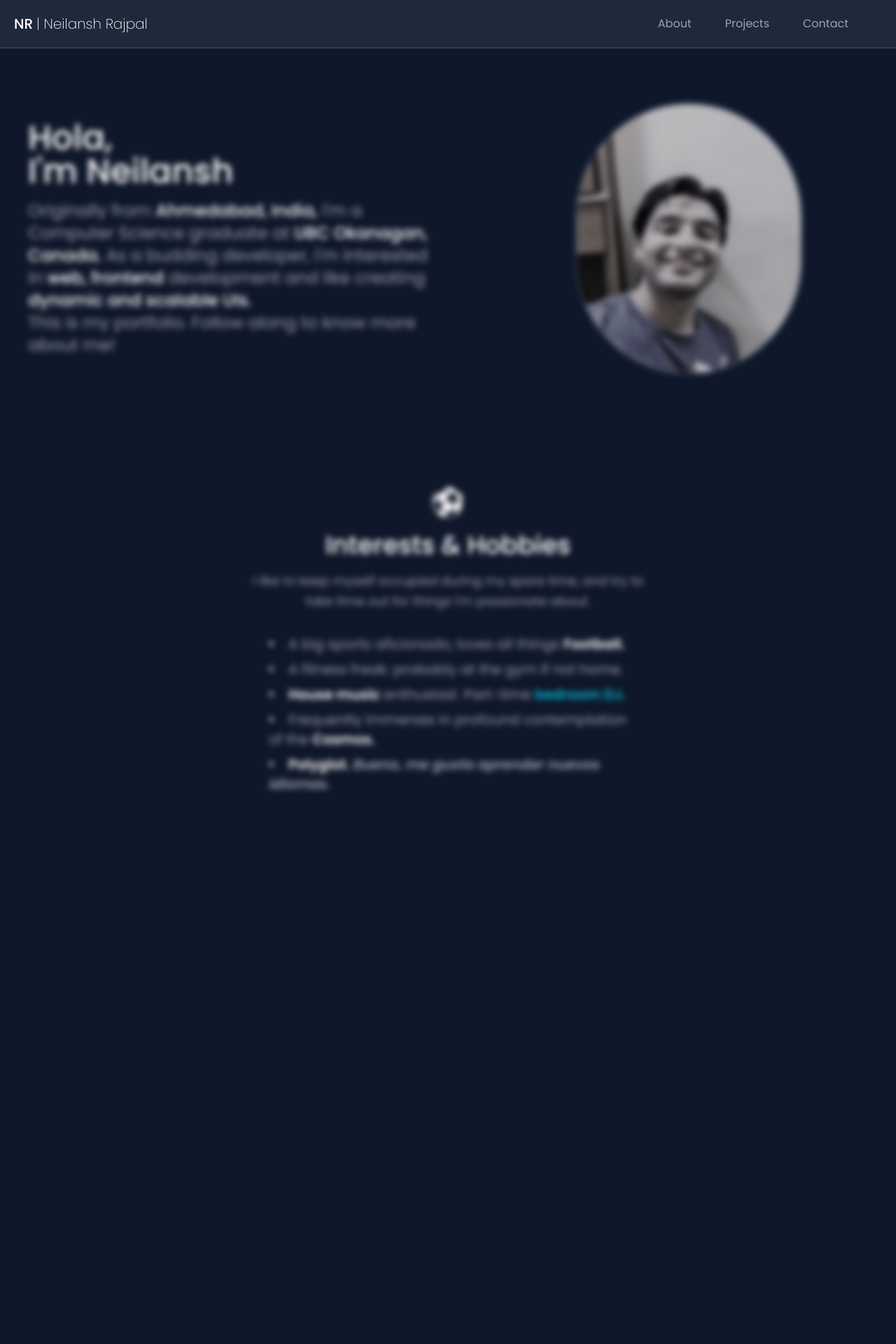
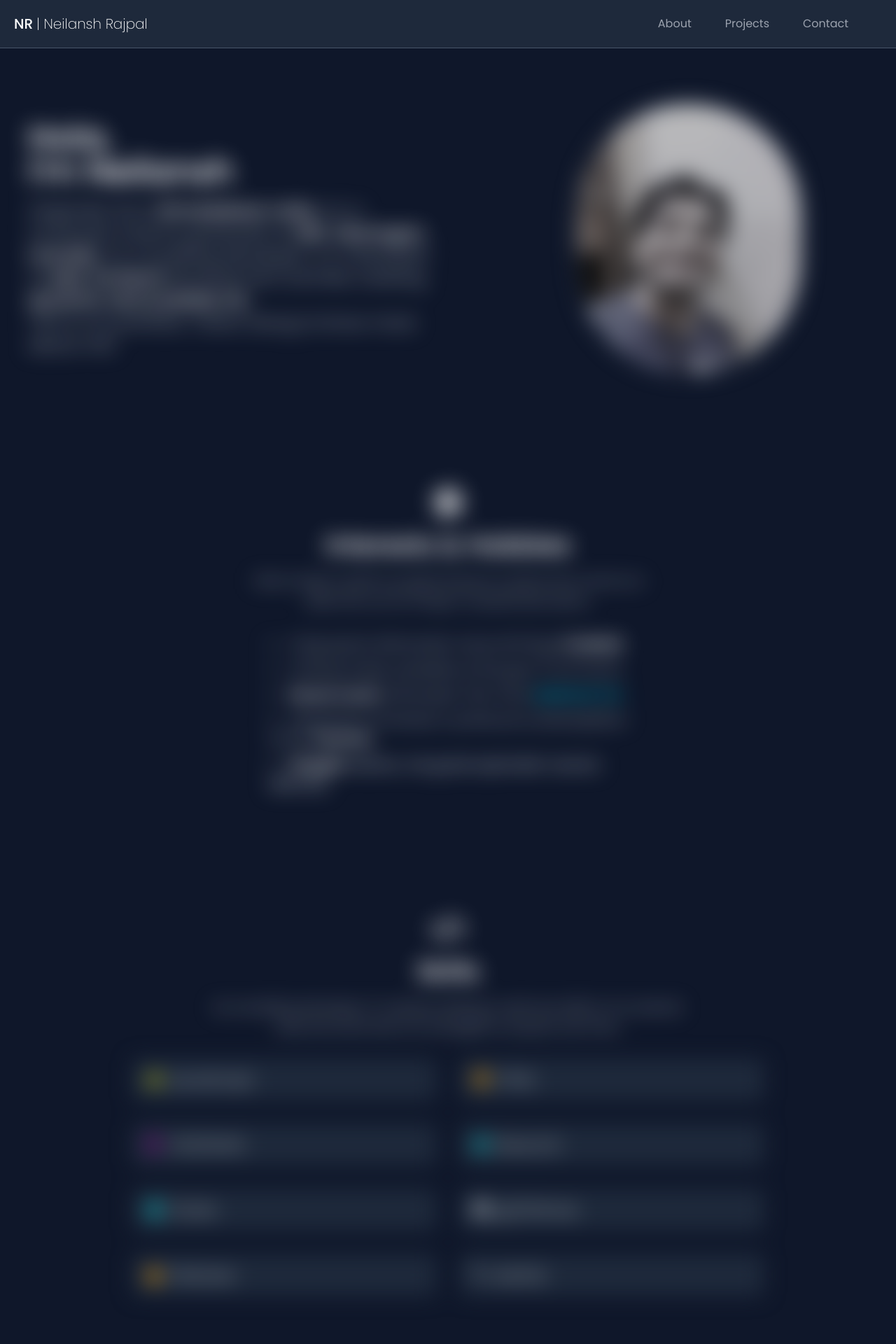
Before and after one commit to NeilanshTriesToCode/portfolio-website, a React (Vite) app: page / in a window 1280 px wide. Shown: the top 1920 px of the page at 70% size. Built offline with nearby package versions, Linux system fonts and the light colour scheme.

Commit message:
still working on scroll-animation; issue #6

```diff
--- a/src/App.jsx
+++ b/src/App.jsx
@@ -16,23 +16,23 @@ function App() {
       // using IntersectionObserver for the scrolling-animation
       /*
       - In this case, intersectionObserver will help detect which elements are currently on the viewport
-      - All elements by default are blurred and opaque.
-      - For an element that is on the viewport, add a class to remove its opacity and blur.
-      - If it's not on the viewport, remove the above classes so that it's back to being opaque and blur
-      - This will result in a scrolling-animation as elements will seem to appear when user scrolls onto them
+      - All elements by default are blurred and hidden.
+      - For an element that is on the viewport, add a class to hide and blur it.
+      - If it's not on the viewport, remove the above classes so that it's back to being hidden and blur
+      - This will result in a scrolling-animation as elements will become opaque (i.e. reappear) when the user scrolls onto them
       */
     // create IntersectionObserver object
     const observer = new IntersectionObserver(entries => {
         entries.forEach(entry => {
           // check if an element is currently on the viewport or not
           if(entry.isIntersecting){
-            // add class to reduce opacity to 0 and unblur the element
-            entry.target.classList.add('opacity-0');
+            // add class to unhide and unblur the element
+            entry.target.classList.add('show-content');
           }
           else{
             // remove the class if the element is out of focus
             // i.e., entry.isIntersecting = false
-            entry.target.classList.remove('opacity-0');
+            entry.target.classList.remove('show-content');
           }
         });
     });
@@ -41,16 +41,15 @@ function App() {
     since each piece of content (About, Hobbies, Skills, etc.) is enclosed within a <Section> element,
     use <Section> for the attribute selector
   */
-  const contents = document.querySelectorAll('section');
-  console.log(typeof(contents))
+  const contents = document.querySelectorAll('.hidden');
 
   // using the observer object
   contents.forEach(content => observer.observe(content));
+  //console.log(contents)
 
   // cleanup function for useEffect()
   return () => {
-    // disconnect InteractionObserver object
-    observer.disconnect();
+    contents.forEach(content => observer.unobserve(content));
   }
 
   }, []);
--- a/src/components/About.jsx
+++ b/src/components/About.jsx
@@ -5,7 +5,7 @@ import React from 'react'
 const About = () => {
 
   return (
-    <section id='about' className='opacity-100 blur-sm'>
+    <section id='about'  className='hide-content'>
         <div className='mx-auto px-10 py-20 container flex flex-col items-center  md:flex-row '>
           <div className='mb-16 flex flex-col items-center text-center  md:pr-16 md:items-start md:text-left md:mb-0 md:w-1/2  lg:flex-grow lg:pr-24'>
             <h1 className='mb-4 title-font font-medium text-white text-4xl md:text-5xl'>
--- a/src/components/Contact.jsx
+++ b/src/components/Contact.jsx
@@ -11,7 +11,7 @@ import { MdEmail, MdLocationOn } from 'react-icons/md';
 
 const Contact = () => {
   return (
-    <section id='contact'>
+    <section id='contact' className='hide-content min-h-full'>
       <div className='mx-auto px-10 py-20 container flex flex-col items-center'>
         <div className='mb-4 flex flex-col items-center text-center  md:mb-0  md:w-1/2  lg:flex-grow  xl:pr-0'>
           <MdContacts size={50} color='white' className='mx-auto mb-4'/>
--- a/src/components/Experience.jsx
+++ b/src/components/Experience.jsx
@@ -9,7 +9,7 @@ import { experience } from '../data';
 
 const Experience = () => {
   return (
-    <section id='experience'>
+    <section id='experience' className='hide-content min-h-full'>
       <div className='mx-auto px-10 py-20 container flex flex-col items-center '>
           <div className='mb-4 flex flex-col items-center text-center  md:mb-0 md:w-5/6 lg:w-2/3   lg:flex-grow  xl:pr-0'>
             <FaSuitcase size={50} color='white' className='mx-auto mb-4'/>
--- a/src/components/Hobbies.jsx
+++ b/src/components/Hobbies.jsx
@@ -7,7 +7,7 @@ import {BiDumbbell} from 'react-icons/bi';
 
 const Hobbies = () => {
   return (
-    <section id='hobbies' className='opacity-100 blur-sm'>
+    <section id='hobbies' className='hide-content min-h-full'>
       <div className='mx-auto px-10 py-20 container flex flex-col items-center '>
         <div className='mb-4 flex flex-col items-center text-center  md:mb-0  lg:w-1/2  lg:flex-grow  xl:pr-0'>
           <GiSoccerBall size={50} color='white' className='mx-auto mb-4'/>
--- a/src/components/Projects.jsx
+++ b/src/components/Projects.jsx
@@ -8,7 +8,7 @@ import { projects } from '../data';
 
 const Projects = () => {
   return (
-    <section id='projects'>
+    <section id='projects' className='hide-content min-h-full'>
       <div className='mx-auto px-10 py-20 container flex flex-col items-center '>
         <div className='mx-auto mb-4 w-full flex flex-col items-center text-center  md:mb-0  md:w-3/4 lg:w-2/3  lg:flex-grow  xl:pr-0'>
           <FaLaptopCode size={50} color='white' className='mb-4'/>
--- a/src/components/Skills.jsx
+++ b/src/components/Skills.jsx
@@ -38,7 +38,7 @@ const Skills = () => {
   });
 
   return (
-    <section id='skills'>
+    <section id='skills' className='hide-content min-h-full'>
       <div className='mx-auto px-10 py-20 container flex flex-col items-center'>
         <div className='mb-4 flex flex-col items-center text-center  md:mb-0  md:w-3/4  lg:flex-grow  xl:pr-0'>
           <RiCodeSSlashFill size={50} color='white' className='mx-auto mb-4'/>
--- a/src/index.css
+++ b/src/index.css
@@ -1,6 +1,19 @@
 @tailwind base;
 @tailwind components;
 @tailwind utilities;
+
+.hide-content {
+  //transition: all 1s;
+  //opacity: 0;
+  filter: blur(15px);
+  //transform: translateX(-100%);
+}
+
+.show-content {
+  opacity: 1;
+  filter: blur(0);
+  transform: translateX(0);
+}
 
 /* :root {
   font-family: Inter, system-ui, Avenir, Helvetica, Arial, sans-serif;
```
